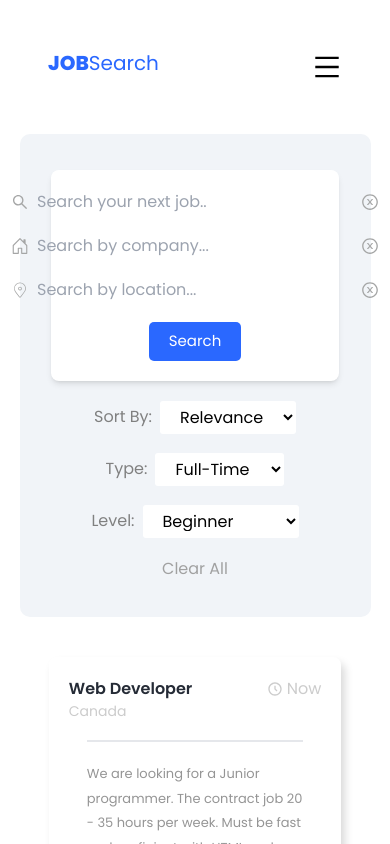
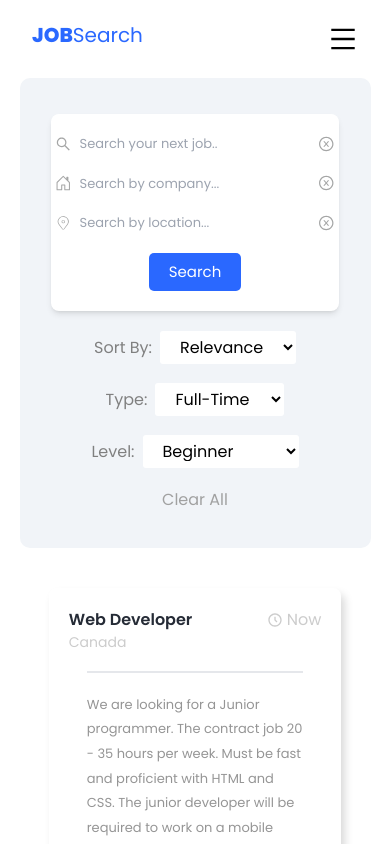
Before and after one commit to DiegoMitari/Job-Search-Web, a React (Vite) app: page / in a window 390 px wide. Shown: the top 844 px of the page. Built offline with nearby package versions, Linux system fonts and the light colour scheme; no server answers; the database is empty.

Commit message:
fix input search

```diff
--- a/src/Components/SearchDiv/Search.jsx
+++ b/src/Components/SearchDiv/Search.jsx
@@ -13,7 +13,7 @@ const Search = () => {
           <div className="flex gap-2 items-center">
             <AiOutlineSearch className='text-[25px] text-[#a5a6a6] hover:text-textColor icon' />
 
-            <input type='text' className='bg-transparent text-blue-500
+            <input type='text' className='input-search bg-transparent text-blue-500
               w-100 focus:outline-none' placeholder='Search your next job..' />
 
             <AiOutlineCloseCircle className='text-[25px] text-[#a5a6a6]
@@ -24,7 +24,7 @@ const Search = () => {
           <div className="flex gap-2 items-center">
             <BsHouseDoor className='text-[25px] text-[#a5a6a6] hover:text-textColor icon' />
 
-            <input type='text' className='bg-transparent text-blue-500
+            <input type='text' className='input-search bg-transparent text-blue-500
               w-100 focus:outline-none' placeholder='Search by company...' />
 
             <AiOutlineCloseCircle className='text-[25px] text-[#a5a6a6]
@@ -35,7 +35,7 @@ const Search = () => {
           <div className="flex gap-2 items-center">
             <CiLocationOn className='text-[25px] text-[#a5a6a6] hover:text-textColor icon' />
 
-            <input type='text' className='bg-transparent text-blue-500
+            <input type='text' className='input-search bg-transparent text-blue-500
               w-100 focus:outline-none' placeholder='Search by location...' />
 
             <AiOutlineCloseCircle className='text-[25px] text-[#a5a6a6]
--- a/src/Components/ValueDiv/Value.jsx
+++ b/src/Components/ValueDiv/Value.jsx
@@ -4,7 +4,7 @@ import security from '../../assets/security.png'
 
 const Value = () => {
   return (
-    <div className="mb-[2rem] mt-[2rem]">
+    <div className="value-container mb-[2rem] mt-[2rem]">
       <h1 className="text-value text-textColor text-[25px] py-[1rem] pb-[3rem]
         font-bold block opacity-[.7]"
       >
--- a/src/index.css
+++ b/src/index.css
@@ -84,6 +84,12 @@ li:hover::before {
 /* Responsive design */
 @media only screen and (max-width: 540px) {
 
+  .navBar {
+    padding: 1.25rem;
+    padding-right: 2rem;
+    padding-left: 2rem;
+  }
+
   .container {
     width: 100%;
   }
@@ -143,6 +149,11 @@ li:hover::before {
     padding-left: 0.25rem;
   }
 
+  .input-search {
+    font-size: 13px;
+    width: 90%;
+  }
+
   .icon {
     font-size: 18px;
   }
@@ -154,6 +165,10 @@ li:hover::before {
     display: flex;
     flex-direction: column;
     gap: 1.2rem;
+  }
+
+  .value-container {
+    margin-top: 0;
   }
 
   .cardOne {
```
